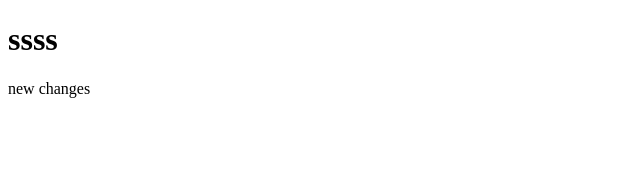
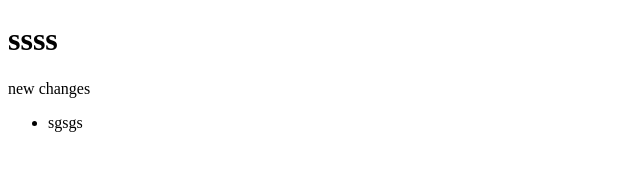
Before and after one commit to sssnull/site, a plain HTML site: page index.html in a window 1280 px wide. Shown: the full height of the page, 0-640 px from the left. Drawn offline with Linux system fonts and the light colour scheme.

Commit message:
new list

```diff
--- a/index.html
+++ b/index.html
@@ -8,6 +8,9 @@
 <body>
 	<h1>ssss</h1>
 	<p>new changes</p>
+	<ul>
+		<li>sgsgs</li>
+	</ul>
 
 </body>
 </html>
```
